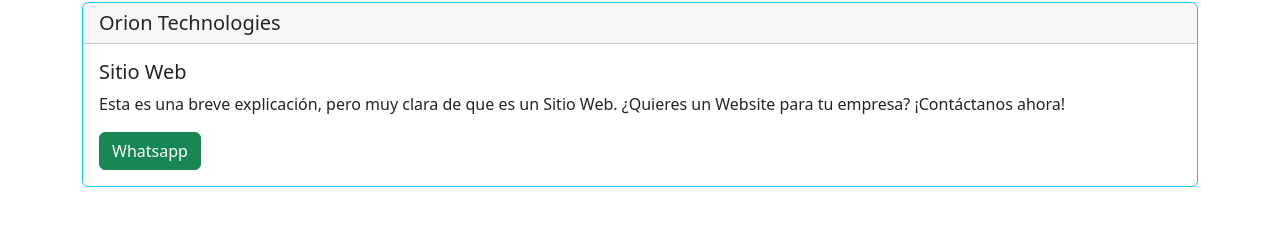
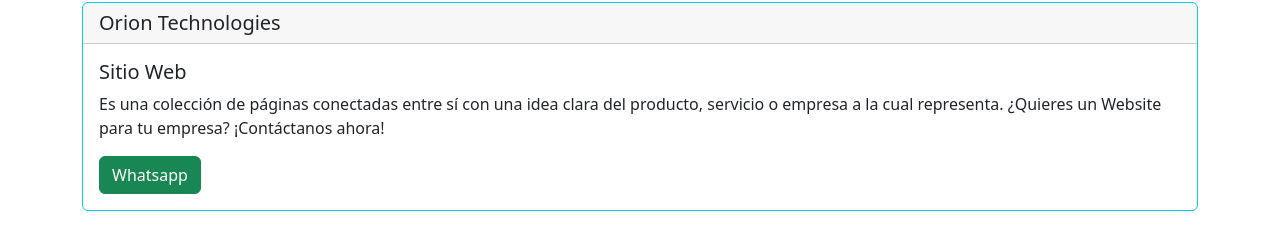
Before and after one commit to Orion-Technologies/PaginaNueva, a plain HTML site: page website.html in a window 1280 px wide. Shown: the part 850-1085 px from the top of the page. Before the commit the page ends 1061 px from the top, so only its background shows below. Drawn offline with nearby package versions, Linux system fonts and the light colour scheme.

Commit message:
update the info of website

```diff
--- a/website.html
+++ b/website.html
@@ -84,7 +84,7 @@
         <h5 class="card-header">Orion Technologies</h5>
         <div class="card-body">
           <h5 class="card-title">Sitio Web</h5>
-          <p class="card-text">Esta es una breve explicación, pero muy clara de que es un Sitio Web. ¿Quieres un Website para tu empresa? ¡Contáctanos ahora!</p>
+          <p class="card-text">Es una colección de páginas conectadas entre sí con una idea clara del producto, servicio o empresa a la cual representa. ¿Quieres un Website para tu empresa? ¡Contáctanos ahora!</p>
           <a href="https://api.whatsapp.com/send?phone=50254598961" class="btn btn-success" target="_blank">Whatsapp</a>
         </div>
       </div>
```
